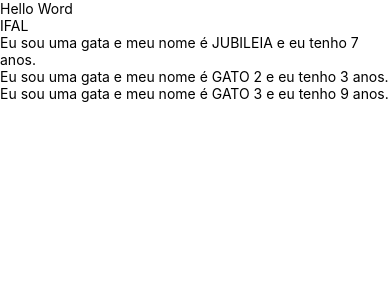
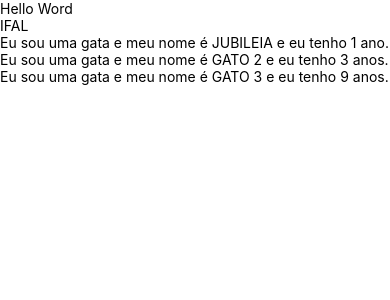
Before and after one commit to AlePereiras/projeto-pmovel, a React Native app: screen / in a window 390 px wide. Shown: the top 300 px of the page. Built offline with nearby package versions, Linux system fonts and the light colour scheme.

Commit message:
colocando o modo para diferenciar de ano e anos na idade do gato

```diff
--- a/App.js
+++ b/App.js
@@ -28,7 +28,7 @@ const MyApp = () => {
 
   <Text>Hello Word</Text>
   <Text>IFAL</Text>
-  <Gato nome = "Jubileia" idade = {7}></Gato>
+  <Gato nome = "Jubileia" idade = {1}></Gato>
   <Gato nome = "Gato 2" idade = {3}></Gato>
   <Gato nome = "Gato 3" idade = {9}></Gato>
 
@@ -38,7 +38,13 @@ const MyApp = () => {
 }
 
 const Gato = ({nome, idade}) => {
-  return <Text>Eu sou uma gata e meu nome é {nome.toUpperCase()} e eu tenho {idade} anos. </Text>
+
+  let text = "anos";
+  if(idade === 1){
+    text = "ano"
+  }
+
+  return <Text>Eu sou uma gata e meu nome é {nome.toUpperCase()} e eu tenho {idade} {text}. </Text>
 }
 
 export default MyApp;
```
